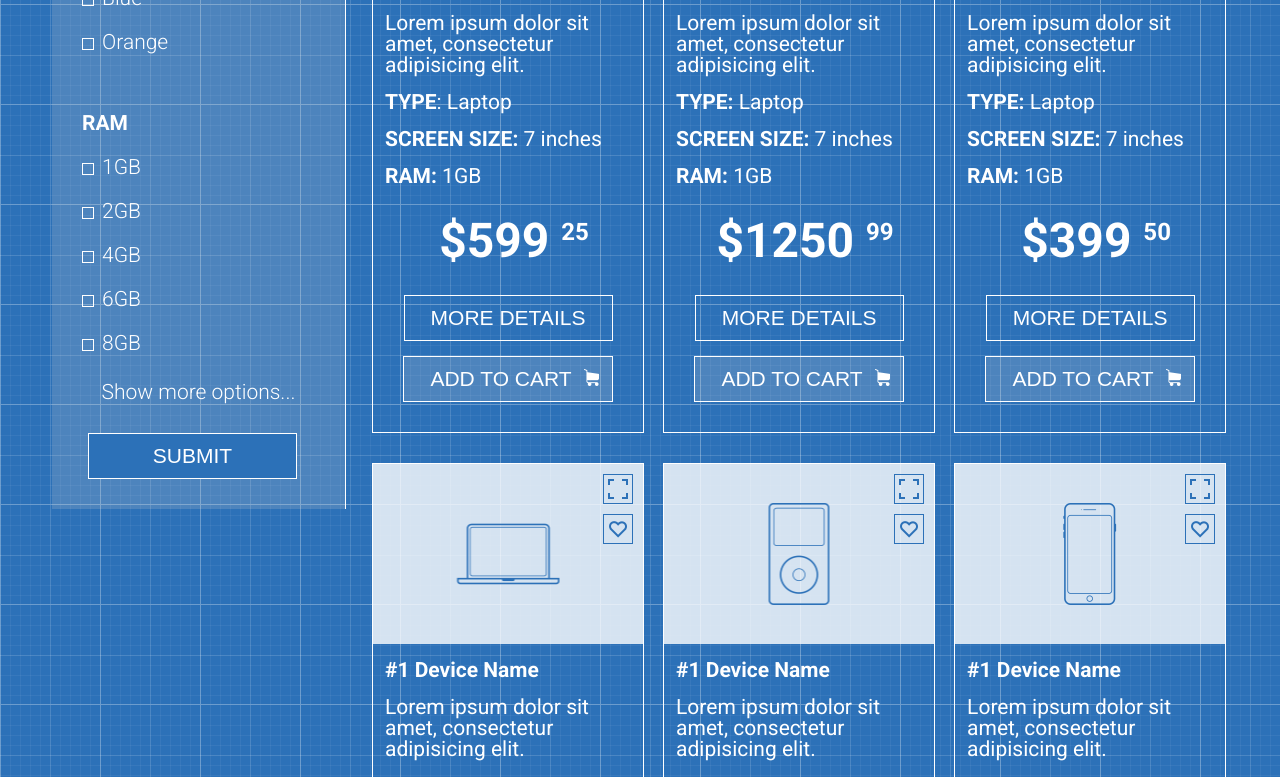
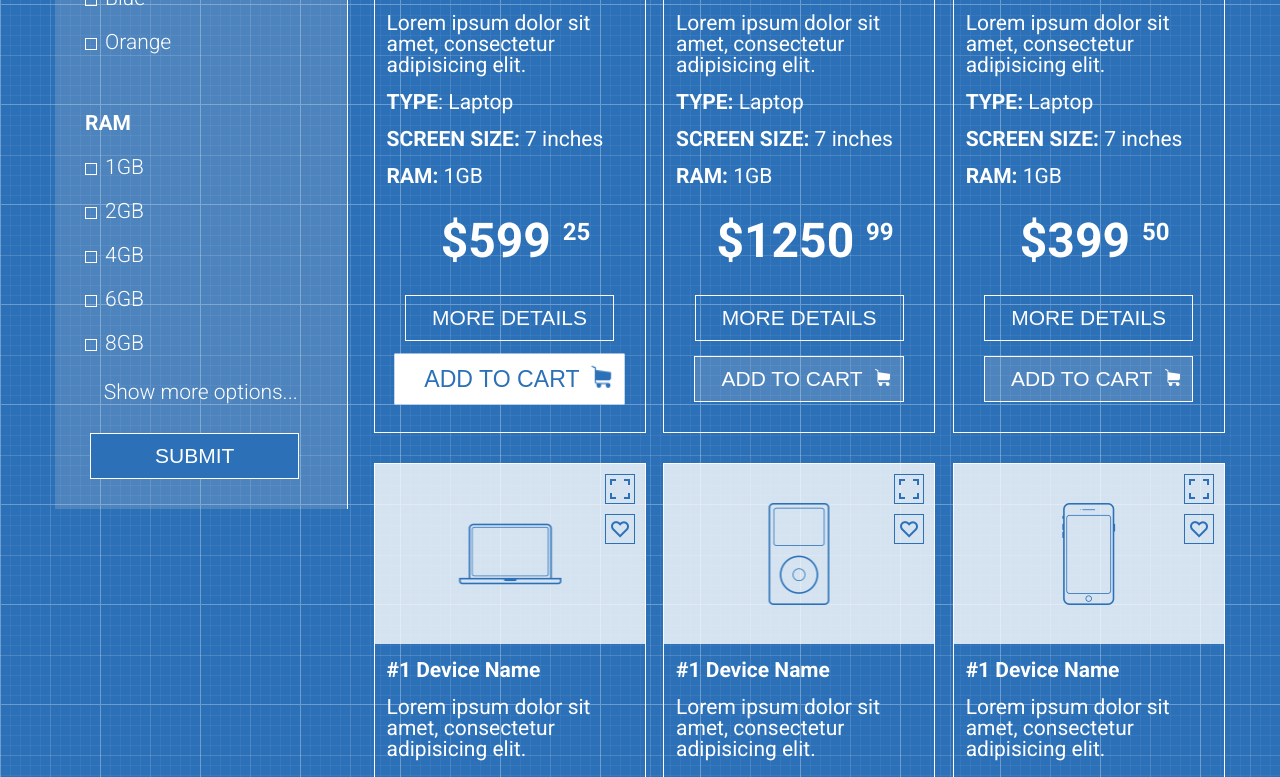
Before and after one commit to greenSadako/sklpshop, a plain HTML site: page index.html in a window 1280 px wide. In both pictures the pointer is over the element 591 px from the left and 1273 px from the top of the page. Shown: the part 896-1673 px from the top of the page. Drawn offline with Linux system fonts and the light colour scheme.

Commit message:
fixed wrapper

```diff
--- a/style.css
+++ b/style.css
@@ -13,7 +13,7 @@ header{
     padding: 25px 0;
 }
 .wrapper{
-    width: 1176px;
+    width: 1170px;
     margin: 0 auto;
 
 }
@@ -221,6 +221,7 @@ header{
 .path{
     float: left;
     padding-left: 30px;
+    cursor: pointer;
 
 }
 h1{
@@ -356,6 +357,7 @@ button{
     color: white;
     border: 1px solid white;
     cursor: pointer;
+    transition: .5s;
 
 }
 .details-button{
@@ -367,6 +369,9 @@ button{
     position: relative;
     padding-right: 40px;
     background: rgba(208,208,208,.2);
+}
+.cart-button:hover>div{
+    background-image: url(basket-icon.png);
 }
 .cart-block{
     position: absolute;
@@ -474,6 +479,7 @@ sup {
     text-align: center;
     font-size: 36px;
     margin-bottom: 90px;
+    cursor: pointer;
 }
 
 .checkbox-form{
@@ -616,3 +622,8 @@ footer{
     font-size: 21px;
     color: #2c71b8;
 }
+button:hover{
+    background-color: white;
+    color: #2c71b8;
+    transform: scale(1.1);
+}
```
Also changed, not shown: 1 other file.
